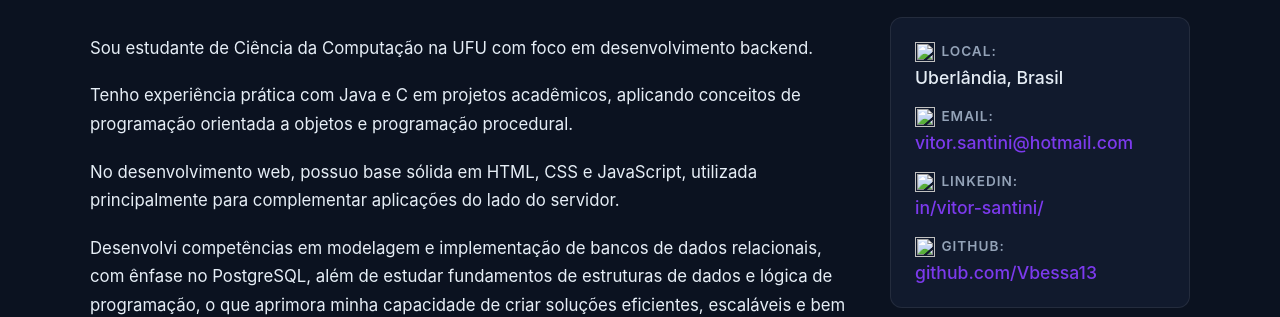
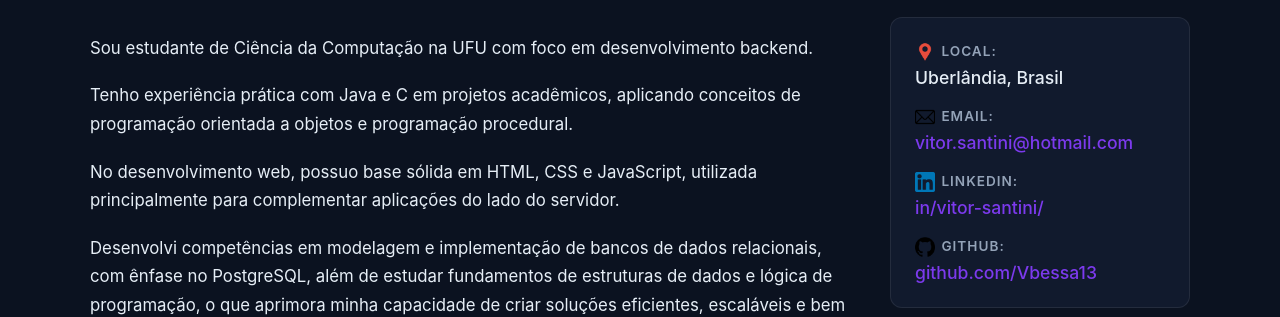
Before and after one commit to Vbessa13/portfolio, a plain HTML site: page index.html in a window 1280 px wide. Shown: the part 674-991 px from the top of the page. Drawn offline with Linux system fonts and the light colour scheme; the site is published under a folder, as on GitHub Pages, so addresses that start at the root find nothing.

Commit message:
update index.html

```diff
--- a/index.html
+++ b/index.html
@@ -59,10 +59,10 @@
                         estruturas de dados e lógica de programação, o que aprimora minha capacidade de criar soluções eficientes, escaláveis e bem estruturadas para o backend.</p>
                     </div>
                     <ul class="personal-info">
-                        <li><strong><img src="/images/local_icon.png" height="20" width="20">Local:</strong> Uberlândia, Brasil</li>
-                        <li><strong><img src="/images/e-mail_icon.png" height="20" width="20">Email:</strong> <a href="mailto:vitor.santini@hotmail.com">vitor.santini@hotmail.com</a></li>
-                        <li><strong><img src="/images/linkedin_icon.png" height="20" width="20">LinkedIn:</strong> <a href="https://www.linkedin.com/in/vitor-santini/" target="_blank">in/vitor-santini/</a></li>
-                        <li><strong><img src="/images/github_icon.png" height="20" width="20">GitHub:</strong> <a href="https://github.com/Vbessa13" target="_blank">github.com/Vbessa13</a></li>
+                        <li><strong><img src="images/local_icon.png" height="20" width="20">Local:</strong> Uberlândia, Brasil</li>
+                        <li><strong><img src="images/e-mail_icon.png" height="20" width="20">Email:</strong> <a href="mailto:vitor.santini@hotmail.com">vitor.santini@hotmail.com</a></li>
+                        <li><strong><img src="images/linkedin_icon.png" height="20" width="20">LinkedIn:</strong> <a href="https://www.linkedin.com/in/vitor-santini/" target="_blank">in/vitor-santini/</a></li>
+                        <li><strong><img src="images/github_icon.png" height="20" width="20">GitHub:</strong> <a href="https://github.com/Vbessa13" target="_blank">github.com/Vbessa13</a></li>
                     </ul>
                 </div>
             </section>
```
